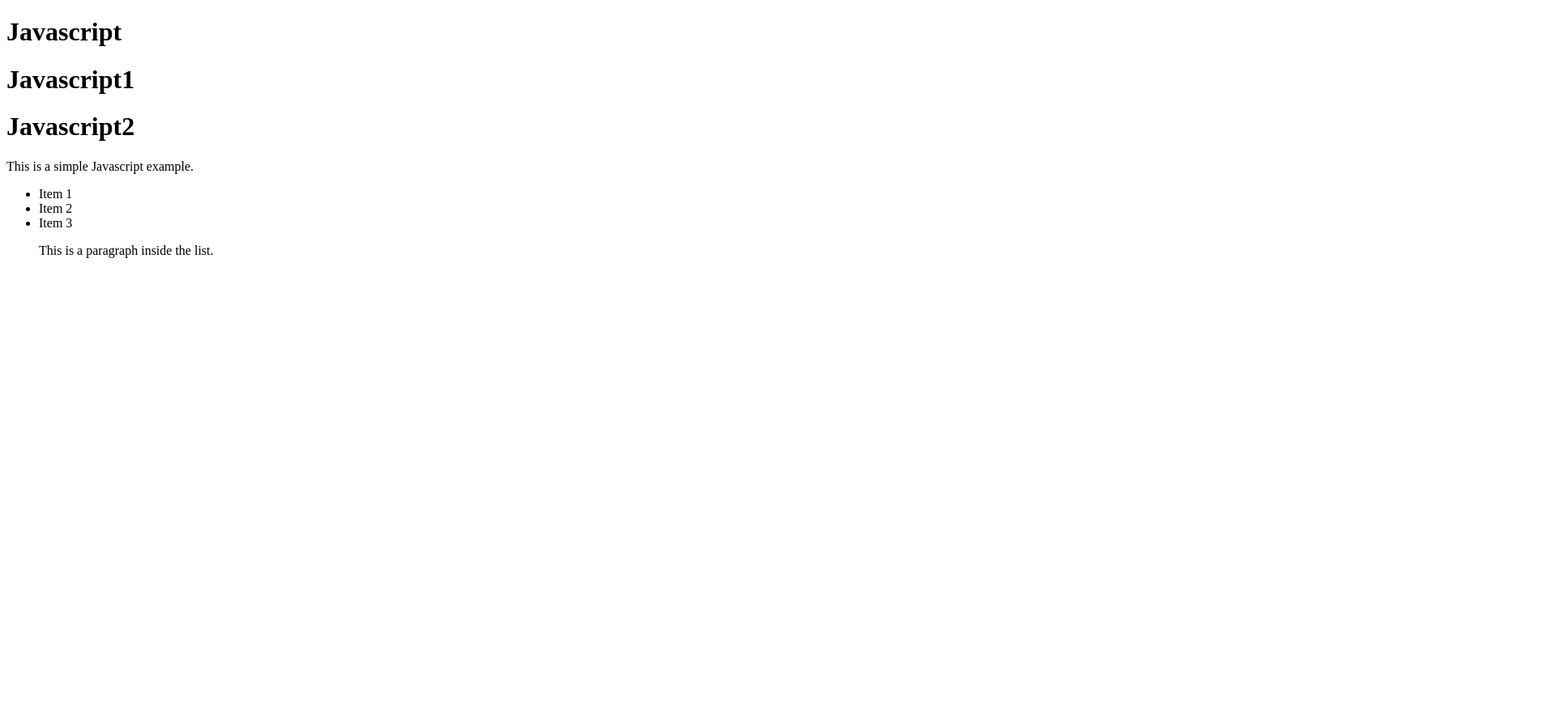
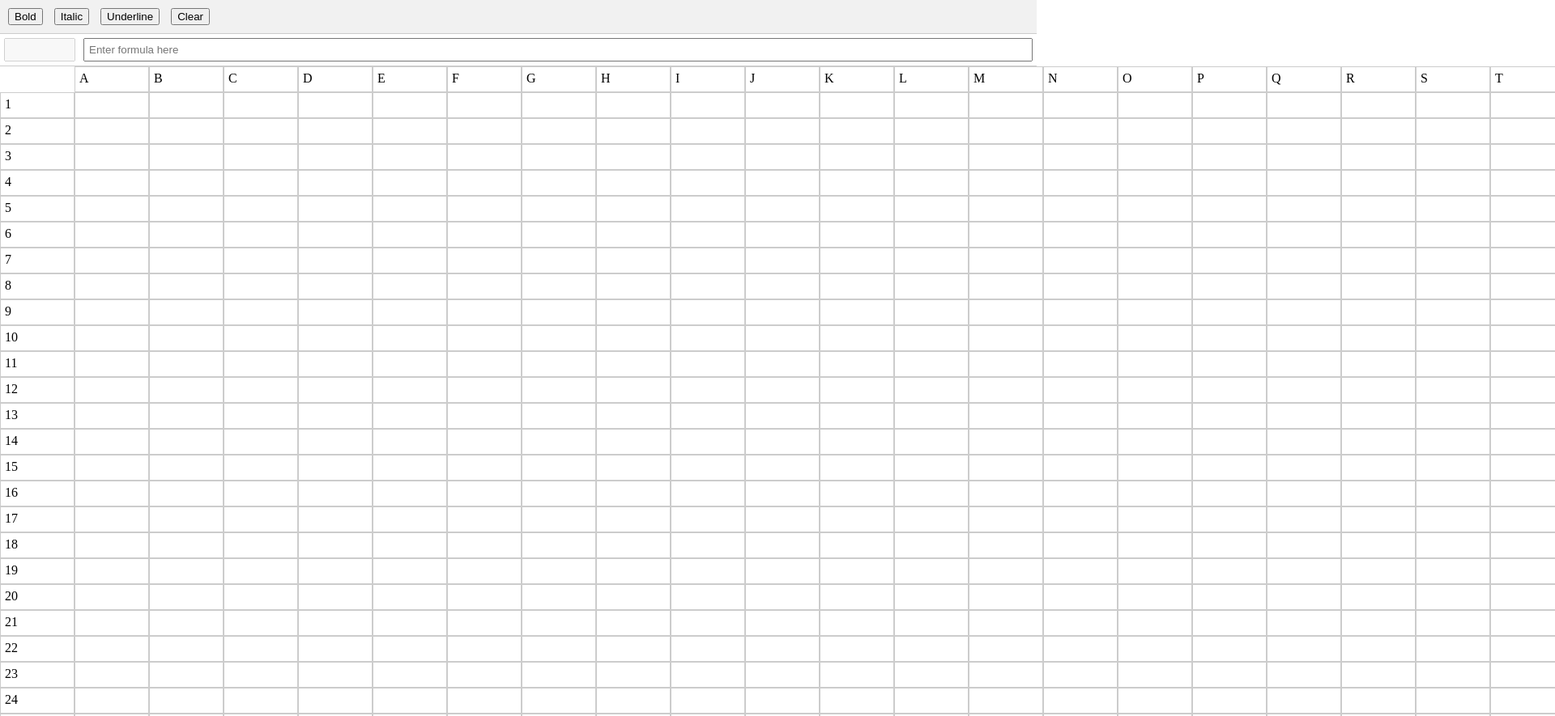
Before and after one commit to prasachin/JS-Oct, a plain HTML site: page index.html in a window 1280 px wide. Shown: the top 885 px of the page at 81% size, 1920 px wide, since content can reach past the window. Before the commit the page ends 800 px from the top, so only its background shows below. Drawn offline with Linux system fonts and the light colour scheme.

Commit message:
google Sheet

```diff
--- /dev/null
+++ b/googleSheet.js
@@ -0,0 +1,69 @@
+/*
+Google Sheet Clone
+Features Phase 1:
+1. There will be editable cells in the sheet.
+2. There will be a formula bar where user can type the formula and result will be reflected in the desired cell cell.
+3. There will be a toolbar with options like Bold, Italic, Underline.
+4. There will be dependency tracking as well.
+5. There will be an address bar where user can see the address of the selected cell.
+
+Features Phase 2:
+1. There will be a tool in the toolbar section using wihich we can open an AI assistant.
+2. AI assistant will be draggable and input will be resizable.
+3. User can selects multiple cells about which he wants to ask queries.
+4. User can ask any queries related to the sheet data in plain english and AI will give result in desired
+place.
+
+Data structures and Models:
+
+We will use 2-D array.
+for each cell we are going to have an Object with following scheama:
+
+{
+    value: "value of the cell",
+    formula: "formula of the cell",
+    children: ["list of children cells"],
+    parents: ["list of parent cells"]
+}
+
+*/
+
+let cols = 26;
+let rows = 1000;
+
+let topRow = document.querySelector(".top-row");
+let leftCol = document.querySelector(".left-col");
+let cellsContainer = document.querySelector(".cells");
+
+function generateHeaders() {
+  for (let i = 0; i < cols; i++) {
+    let cell = document.createElement("div");
+    cell.textContent = String.fromCharCode(65 + i);
+    cell.classList.add("cell");
+    topRow.appendChild(cell);
+  }
+
+  for (let i = 0; i < rows; i++) {
+    let cell = document.createElement("div");
+    cell.textContent = i + 1;
+    leftCol.appendChild(cell);
+    cell.classList.add("cell");
+  }
+}
+
+generateHeaders();
+
+function generateCells() {
+  for (let i = 0; i < rows; i++) {
+    let rowDiv = document.createElement("div");
+    rowDiv.classList.add("row");
+    for (let j = 0; j < cols; j++) {
+      let cell = document.createElement("div");
+      cell.classList.add("cell");
+      cell.contentEditable = true;
+      rowDiv.appendChild(cell);
+    }
+    cellsContainer.appendChild(rowDiv);
+  }
+}
+generateCells();
--- a/index.html
+++ b/index.html
@@ -7,7 +7,7 @@
     <link rel="stylesheet" href="style.css" />
   </head>
   <body>
-    <h1 id="title" class="bold">Javascript</h1>
+    <!-- <h1 id="title" class="bold">Javascript</h1>
     <h1 id="title1" class="bold">Javascript1</h1>
     <h1 id="title2" class="bold">Javascript2</h1>
     <p>This is a simple Javascript example.</p>
@@ -16,8 +16,28 @@
       <li>Item 2</li>
       <li>Item 3</li>
       <p>This is a paragraph inside the list.</p>
-    </ul>
+    </ul> -->
     <!-- <form action=""></form> -->
-    <script src="index.js"></script>
+    <!-- Toolbar section -->
+    <div class="toolbar">
+      <button id="bold">Bold</button>
+      <button id="italic">Italic</button>
+      <button id="underline">Underline</button>
+      <button id="clear">Clear</button>
+    </div>
+
+    <!-- Formula bar section -->
+    <div class="formula-bar">
+      <input type="text" id="address" disabled />
+      <input type="text" id="formula-input" placeholder="Enter formula here" />
+    </div>
+
+    <!-- Grid section -->
+    <div class="grid-container">
+      <div class="top-row"></div>
+      <div class="left-col"></div>
+      <div class="cells"></div>
+    </div>
+    <script src="./googleSheet.js"></script>
   </body>
 </html>
--- a/style.css
+++ b/style.css
@@ -0,0 +1,61 @@
+body {
+    margin: 0;
+    padding: 0;
+}
+
+.toolbar {
+    padding: 10px;
+    background-color: #f1f1f1;
+    border-bottom: 1px solid #ccc;
+}
+
+.toolbar button {
+    cursor: pointer;
+    margin-right: 10px;
+}
+
+.formula-bar {
+    display: flex;
+    padding: 5px;
+    border-bottom: 1px solid #ccc;
+}
+
+#address {
+    width: 80px;
+    margin-right: 10px;
+}
+
+#formula-input {
+    flex: 1;
+    padding: 5px;
+}
+
+.grid-container {
+    display: grid;
+}
+
+.top-row {
+    grid-column: 2;
+    display: flex;
+}
+
+.left-col {
+    grid-row: 2;
+}
+
+.cells {
+    grid-column: 2;
+    grid-row: 2;
+    overflow: auto;
+}
+
+.cell {
+    width: 80px;
+    height: 20px;
+    border: 1px solid #ccc;
+    padding: 5px;
+}
+
+.row{
+    display: flex;
+}
```
